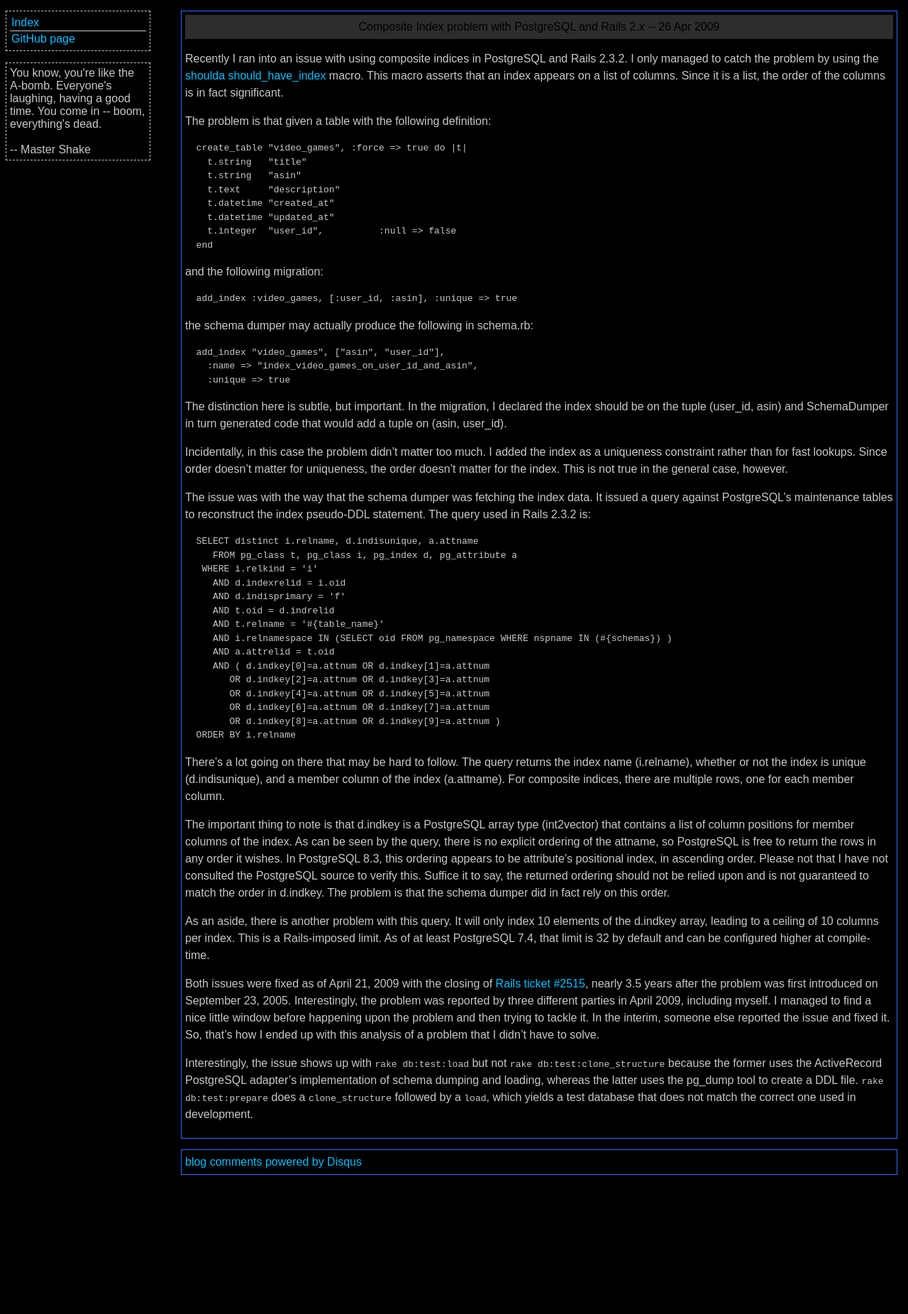
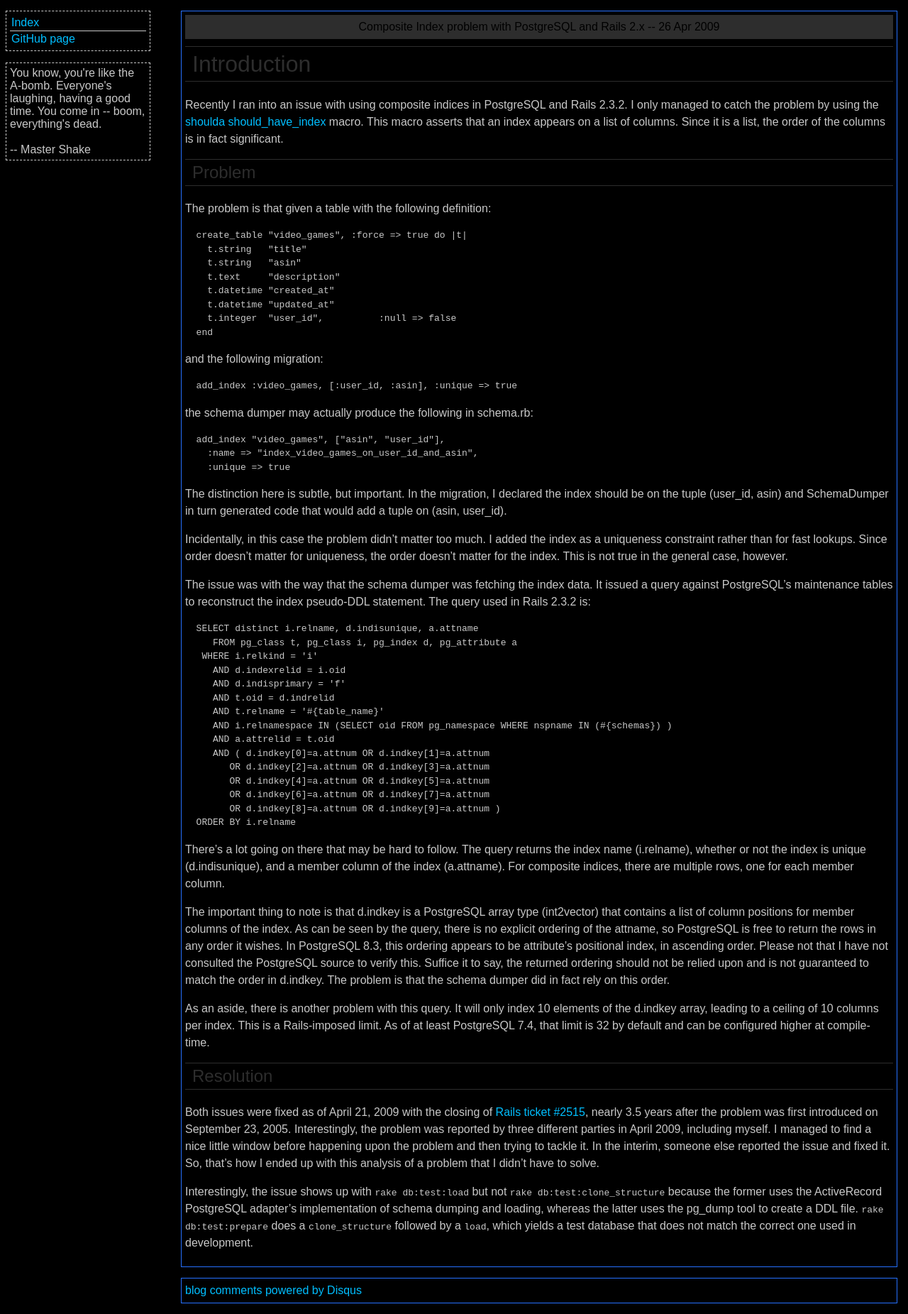
Before and after one commit to nirvdrum/nirvdrum.com, a Jekyll site: the page built from _posts/2009-04-26-composite-index-problem-with-postgresql-and-rails-2.x.markdown, in a window 1280 px wide. Shown: the whole page at 71% size. Built offline with Jekyll 4.4.1, drawn with Linux system fonts in a browser that asks for light colours; comment, search, counter and statistics services are not loaded; a style sheet for code colours, icons or effects is not loaded; before the commit the page ends 1670 px from its top, so only the background shows below that.

Commit message:
More styling changes.

```diff
--- a/_posts/2009-04-26-composite-index-problem-with-postgresql-and-rails-2.x.markdown
+++ b/_posts/2009-04-26-composite-index-problem-with-postgresql-and-rails-2.x.markdown
@@ -3,10 +3,16 @@ layout: post
 title: Composite Index problem with PostgreSQL and Rails 2.x
 ---
 
+Introduction
+============
+
 Recently I ran into an issue with using composite indices in PostgreSQL and Rails 2.3.2.  I only managed to
 catch the problem by using the [shoulda should\_have\_index](http://dev.thoughtbot.com/shoulda/classes/Shoulda/ActiveRecord/Macros.html#M000057) macro.
 This macro asserts that an index appears on a list of columns.  Since it is a list, the order of the columns is
 in fact significant.
+
+Problem
+--------
 
 The problem is that given a table with the following definition:
 
@@ -77,6 +83,10 @@ As an aside, there is another problem with this query.  It will only index 10 el
 to a ceiling of 10 columns per index.  This is a Rails-imposed limit.  As of at least PostgreSQL 7.4, that limit is
 32 by default and can be configured higher at compile-time.
 
+
+Resolution
+----------
+
 Both issues were fixed as of April 21, 2009 with the closing of [Rails ticket #2515](https://rails.lighthouseapp.com/projects/8994-ruby-on-rails/tickets/2515), nearly 3.5 years after the problem
 was first introduced on September 23, 2005.  Interestingly, the problem was reported by three different parties
 in April 2009, including myself.  I managed to find a nice little window before happening upon the problem and
--- a/css/root.css
+++ b/css/root.css
@@ -133,3 +133,13 @@ div.box h4
 	color: rgb(0,0,0);
 	font-weight: normal;
 }
+
+div.box h1, h2
+{
+  font-weight: normal;
+  border-bottom: 1px solid rgb(45, 45, 45);
+  border-top: 1px solid rgb(45, 45, 45);
+  padding-left: 10px;
+  margin-top: 10px;
+  color: rgb(45, 45, 45);
+}
```
